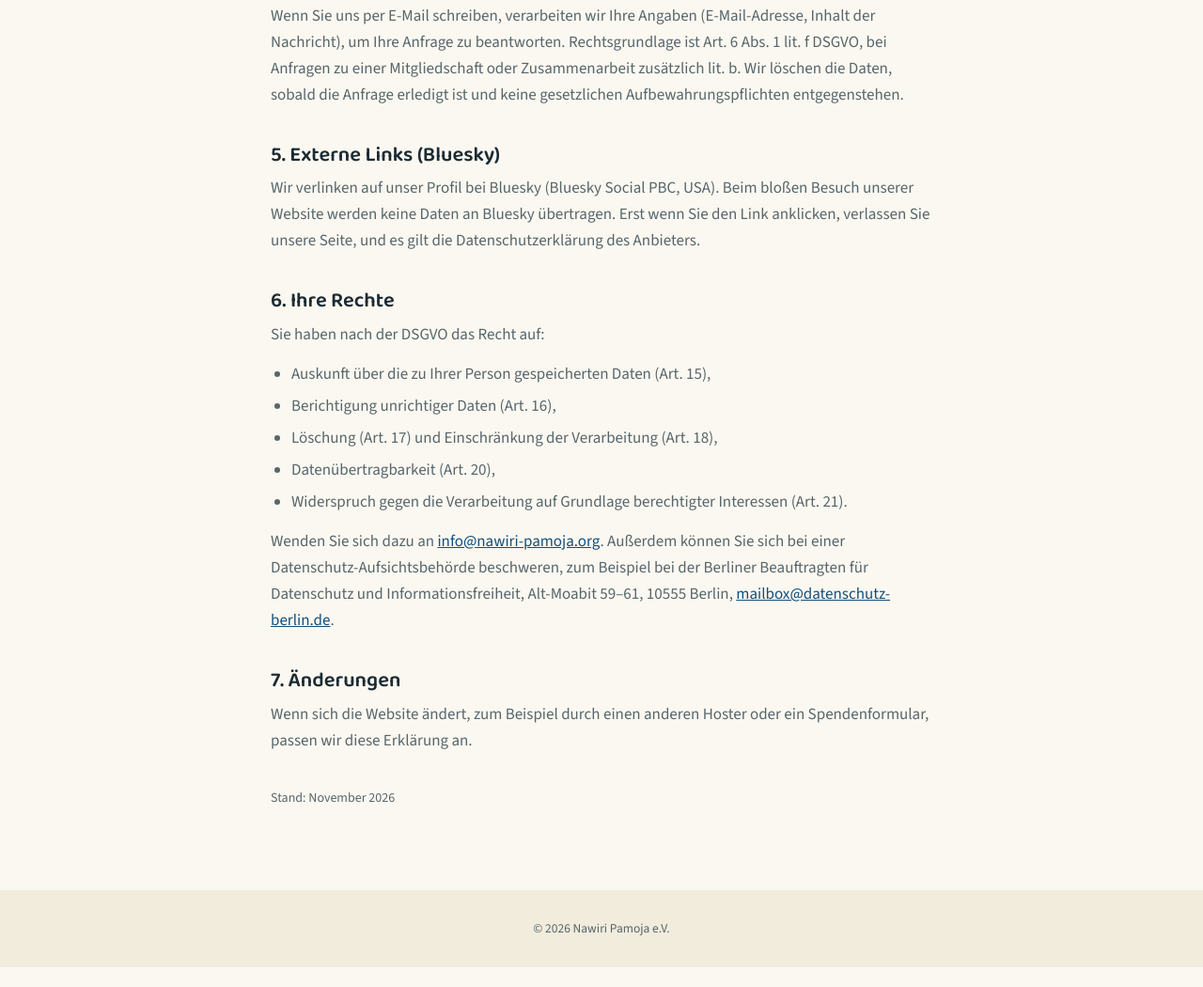
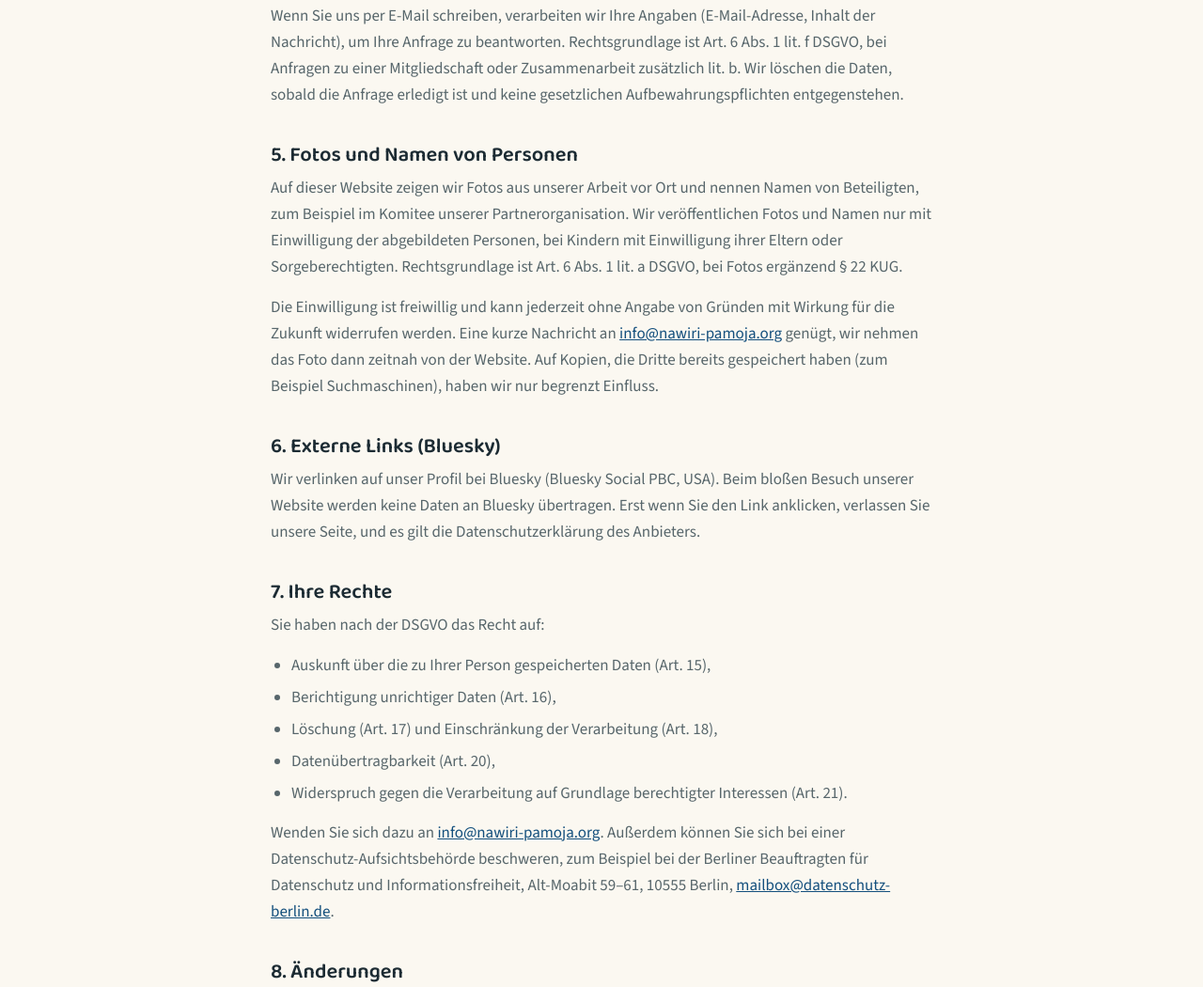
Before and after one commit to Nawiri-Pamoja/website, a plain HTML site: page datenschutz.html in a window 1280 px wide. Shown: the part 1128-2178 px from the top of the page at 94% size. Before the commit the page ends 2157 px from the top, so only its background shows below. Drawn offline with Linux system fonts and the light colour scheme.

Commit message:
photo rights privacy update

```diff
--- a/datenschutz.html
+++ b/datenschutz.html
@@ -67,10 +67,14 @@
   <h2>4. Kontaktaufnahme per E-Mail</h2>
   <p>Wenn Sie uns per E-Mail schreiben, verarbeiten wir Ihre Angaben (E-Mail-Adresse, Inhalt der Nachricht), um Ihre Anfrage zu beantworten. Rechtsgrundlage ist Art. 6 Abs. 1 lit. f DSGVO, bei Anfragen zu einer Mitgliedschaft oder Zusammenarbeit zusätzlich lit. b. Wir löschen die Daten, sobald die Anfrage erledigt ist und keine gesetzlichen Aufbewahrungspflichten entgegenstehen.</p>
 
-  <h2>5. Externe Links (Bluesky)</h2>
+  <h2>5. Fotos und Namen von Personen</h2>
+  <p>Auf dieser Website zeigen wir Fotos aus unserer Arbeit vor Ort und nennen Namen von Beteiligten, zum Beispiel im Komitee unserer Partnerorganisation. Wir veröffentlichen Fotos und Namen nur mit Einwilligung der abgebildeten Personen, bei Kindern mit Einwilligung ihrer Eltern oder Sorgeberechtigten. Rechtsgrundlage ist Art. 6 Abs. 1 lit. a DSGVO, bei Fotos ergänzend § 22 KUG.</p>
+  <p>Die Einwilligung ist freiwillig und kann jederzeit ohne Angabe von Gründen mit Wirkung für die Zukunft widerrufen werden. Eine kurze Nachricht an <a href="mailto:info@nawiri-pamoja.org">info@nawiri-pamoja.org</a> genügt, wir nehmen das Foto dann zeitnah von der Website. Auf Kopien, die Dritte bereits gespeichert haben (zum Beispiel Suchmaschinen), haben wir nur begrenzt Einfluss.</p>
+
+  <h2>6. Externe Links (Bluesky)</h2>
   <p>Wir verlinken auf unser Profil bei Bluesky (Bluesky Social PBC, USA). Beim bloßen Besuch unserer Website werden keine Daten an Bluesky übertragen. Erst wenn Sie den Link anklicken, verlassen Sie unsere Seite, und es gilt die Datenschutzerklärung des Anbieters.</p>
 
-  <h2>6. Ihre Rechte</h2>
+  <h2>7. Ihre Rechte</h2>
   <p>Sie haben nach der DSGVO das Recht auf:</p>
   <ul>
     <li>Auskunft über die zu Ihrer Person gespeicherten Daten (Art. 15),</li>
@@ -81,7 +85,7 @@
   </ul>
   <p>Wenden Sie sich dazu an <a href="mailto:info@nawiri-pamoja.org">info@nawiri-pamoja.org</a>. Außerdem können Sie sich bei einer Datenschutz-Aufsichtsbehörde beschweren, zum Beispiel bei der Berliner Beauftragten für Datenschutz und Informationsfreiheit, Alt-Moabit 59–61, 10555 Berlin, <a href="mailto:mailbox@datenschutz-berlin.de">mailbox@datenschutz-berlin.de</a>.</p>
 
-  <h2>7. Änderungen</h2>
+  <h2>8. Änderungen</h2>
   <p>Wenn sich die Website ändert, zum Beispiel durch einen anderen Hoster oder ein Spendenformular, passen wir diese Erklärung an.</p>
   <p class="stand">Stand: November 2026</p>
 </div>
@@ -105,10 +109,14 @@
   <h2>4. Contact by email</h2>
   <p>If you write to us by email, we process your details (email address, content of your message) in order to answer your enquiry. The legal basis is Art. 6(1)(f) GDPR and, for enquiries about membership or cooperation, additionally (b). We delete the data once your enquiry is resolved and no statutory retention obligations apply.</p>
 
-  <h2>5. External links (Bluesky)</h2>
+  <h2>5. Photos and names of people</h2>
+  <p>On this website we show photos from our work on the ground and name people involved, for example the committee of our partner organisation. We publish photos and names only with the consent of the people shown, and for children with the consent of their parents or legal guardians. The legal basis is Art. 6(1)(a) GDPR and, for photos, additionally Section 22 KUG.</p>
+  <p>Consent is voluntary and can be withdrawn at any time, without giving reasons, with effect for the future. A short message to <a href="mailto:info@nawiri-pamoja.org">info@nawiri-pamoja.org</a> is enough, and we will then promptly remove the photo from the website. We have only limited influence on copies that third parties have already stored (for example search engines).</p>
+
+  <h2>6. External links (Bluesky)</h2>
   <p>We link to our Bluesky profile (Bluesky Social PBC, USA). Merely visiting our website does not transmit any data to Bluesky. Only when you click the link do you leave our site, and the provider's privacy policy applies.</p>
 
-  <h2>6. Your rights</h2>
+  <h2>7. Your rights</h2>
   <p>Under the GDPR you have the right to:</p>
   <ul>
     <li>access to the data stored about you (Art. 15),</li>
@@ -119,7 +127,7 @@
   </ul>
   <p>Please contact <a href="mailto:info@nawiri-pamoja.org">info@nawiri-pamoja.org</a>. You can also lodge a complaint with a data protection authority, for example the Berlin Commissioner for Data Protection and Freedom of Information, Alt-Moabit 59–61, 10555 Berlin, Germany, <a href="mailto:mailbox@datenschutz-berlin.de">mailbox@datenschutz-berlin.de</a>.</p>
 
-  <h2>7. Changes</h2>
+  <h2>8. Changes</h2>
   <p>If the website changes, for example through a different host or a donation form, we will update this policy.</p>
   <p class="stand">As of: November 2026</p>
 </div>
@@ -127,7 +135,7 @@
 </main>
 
 <footer>
-  <span>© 2026 Nawiri Pamoja e.V.</span>
+  <span>© 2026 Nawiri Pamoja e.V. — Berlin</span>
 </footer>
 
 <script>
```
